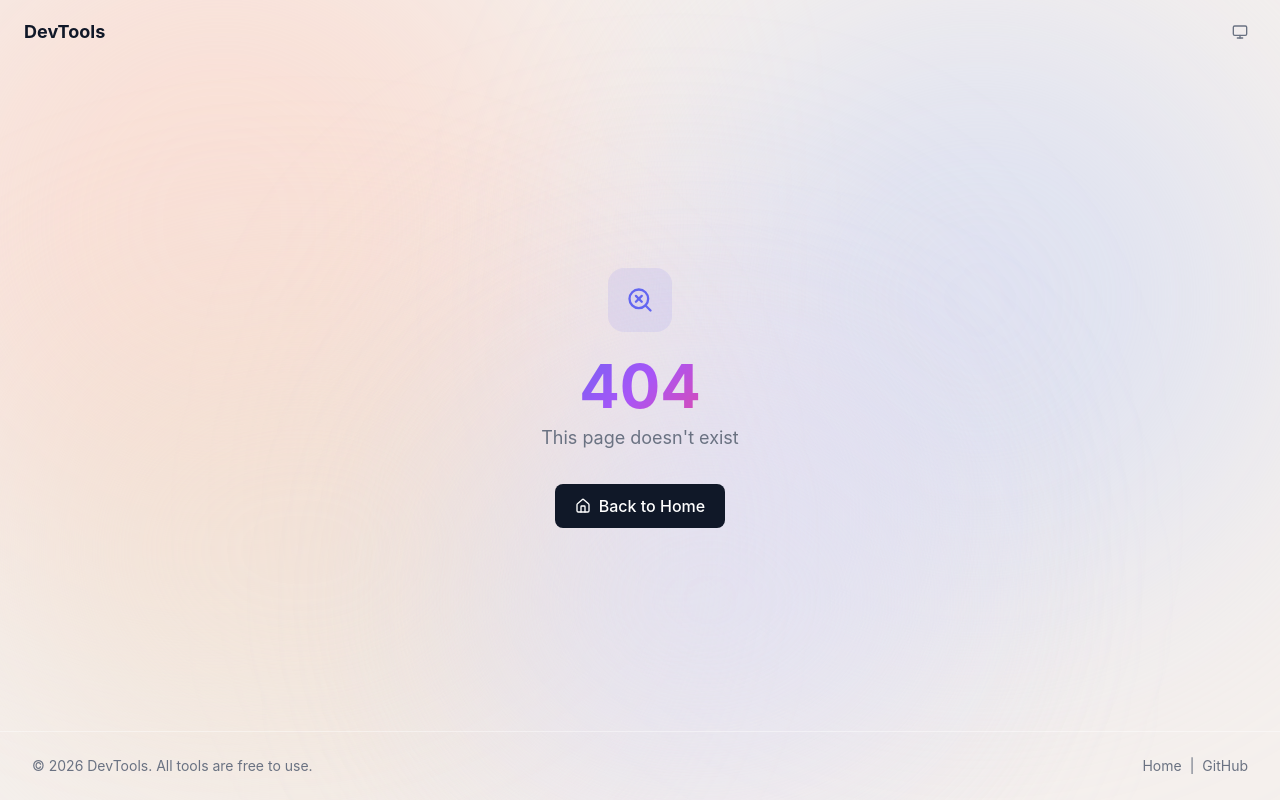
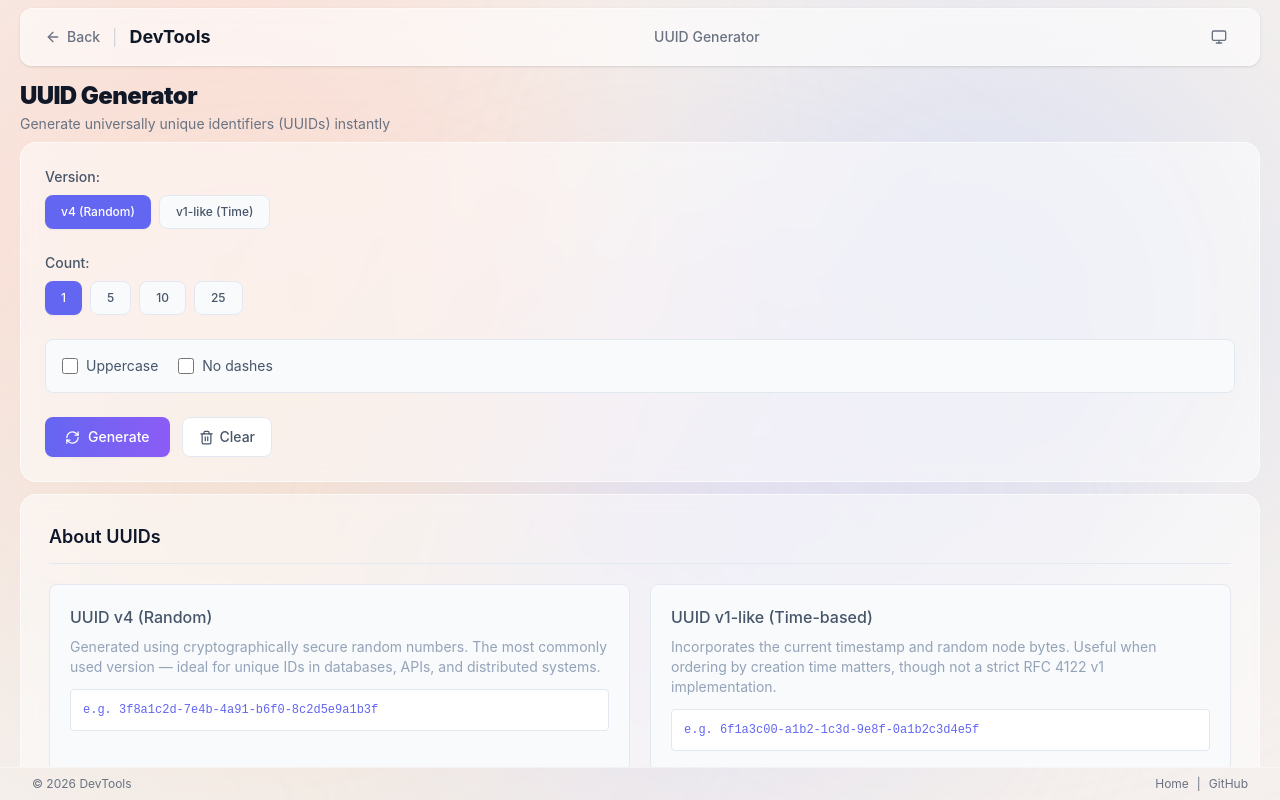
Before and after one commit to mazidul36i/dev-tools, a React (Vite) app: page /tools/uuid-generator in a window 1280 px wide. Before the commit this address had no page. Built offline with nearby package versions, Linux system fonts and the light colour scheme.

Commit message:
Add UUID Generator tool and integrate into routing; update HomePage with new tool details

```diff
--- a/src/App.tsx
+++ b/src/App.tsx
@@ -9,6 +9,7 @@ const EncoderDecoderPage = lazy(() => import('@pages/tools/EncoderDecoderPage'))
 const UrlParserPage = lazy(() => import('@pages/tools/UrlParserPage'));
 const ColorPickerPage = lazy(() => import('@pages/tools/color-picker/ColorPickerPage'));
 const NetworkStatusPage = lazy(() => import('@pages/tools/network-status/NetworkStatusPage'));
+const UuidGeneratorPage = lazy(() => import('@pages/tools/uuid-generator/UuidGeneratorPage'));
 const NotFoundPage = lazy(() => import('@pages/NotFoundPage'));
 
 export default function App() {
@@ -23,6 +24,7 @@ export default function App() {
         <Route path="/tools/url-parser" element={<UrlParserPage/>}/>
         <Route path="/tools/color-picker" element={<ColorPickerPage/>}/>
         <Route path="/tools/network-status" element={<NetworkStatusPage/>}/>
+        <Route path="/tools/uuid-generator" element={<UuidGeneratorPage/>}/>
         <Route path="*" element={<NotFoundPage/>}/>
       </Routes>
     </Suspense>
--- a/src/pages/HomePage.tsx
+++ b/src/pages/HomePage.tsx
@@ -1,7 +1,7 @@
 import { Link } from 'react-router-dom';
 import { Helmet } from 'react-helmet-async';
 import { motion } from 'framer-motion';
-import { Eye, Star, FileJson2, Image, RefreshCw, Link2, Palette, Wifi, type LucideIcon } from 'lucide-react';
+import { Eye, Star, FileJson2, Image, RefreshCw, Link2, Palette, Wifi, Fingerprint, type LucideIcon } from 'lucide-react';
 import heroGearImg from '@assets/img/hero-gear.png';
 import BackgroundBlobs from '@components/ui/BackgroundBlobs';
 import ThemeToggleButton from '@components/ui/ThemeToggleButton';
@@ -23,6 +23,7 @@ const tools: Tool[] = [
   { path: '/tools/url-parser', icon: Link2, color: 'text-violet-500', bg: 'bg-violet-100 dark:bg-violet-900/30', title: 'URL Parser', desc: 'Encode and decode URLs with a modern interface. Handle complex URLs with special characters safely.' },
   { path: '/tools/color-picker', icon: Palette, color: 'text-pink-500', bg: 'bg-pink-100 dark:bg-pink-900/30', title: 'Color Picker', desc: 'Pick colors and convert between formats (HEX, RGB, HSL) with live preview' },
   { path: '/tools/network-status', icon: Wifi, color: 'text-cyan-500', bg: 'bg-cyan-100 dark:bg-cyan-900/30', title: 'Network Status', desc: 'Monitor your network connection status in real-time with visual indicators and connection quality metrics' },
+  { path: '/tools/uuid-generator', icon: Fingerprint, color: 'text-amber-500', bg: 'bg-amber-100 dark:bg-amber-900/30', title: 'UUID Generator', desc: 'Generate universally unique identifiers (v4 random & v1-like time-based) with customizable formatting options' },
 ];
 
 const cardVariants = {
--- /dev/null
+++ b/src/pages/tools/uuid-generator/UuidGeneratorPage.tsx
@@ -0,0 +1,231 @@
+import {useState, useCallback} from 'react';
+import {toast} from 'sonner';
+import {Copy, RefreshCw, Trash2, Download} from 'lucide-react';
+import ToolLayout from '@components/layout/ToolLayout';
+import Card from '@components/ui/Card';
+import InfoCard from '@components/ui/InfoCard';
+import CopyButton from '@components/ui/CopyButton';
+import {PrimaryButton, SecondaryButton} from '@components/ui/Button';
+import SegmentedControl from '@components/ui/SegmentedControl';
+import {downloadFile} from '@lib/download-utils';
+
+const versionOptions = [
+  {id: 'v4', label: 'v4 (Random)'},
+  {id: 'v1-like', label: 'v1-like (Time)'},
+];
+
+const countOptions = [
+  {id: '1', label: '1'},
+  {id: '5', label: '5'},
+  {id: '10', label: '10'},
+  {id: '25', label: '25'},
+];
+
+function generateUUIDv4(): string {
+  return 'xxxxxxxx-xxxx-4xxx-yxxx-xxxxxxxxxxxx'.replace(/[xy]/g, (c) => {
+    const r = (crypto.getRandomValues(new Uint8Array(1))[0] & 0x0f) | 0;
+    const v = c === 'x' ? r : (r & 0x3) | 0x8;
+    return v.toString(16);
+  });
+}
+
+function generateUUIDv1Like(): string {
+  const now = Date.now();
+  const hex = now.toString(16).padStart(12, '0');
+  const timeLow = hex.slice(-8);
+  const timeMid = hex.slice(-12, -8);
+  const timeHi = '1' + hex.slice(0, 3);
+  const clockSeq = ((crypto.getRandomValues(new Uint8Array(1))[0] & 0x3f) | 0x80).toString(16).padStart(2, '0')
+    + (crypto.getRandomValues(new Uint8Array(1))[0] & 0xff).toString(16).padStart(2, '0');
+  const node = Array.from(crypto.getRandomValues(new Uint8Array(6)))
+    .map((b) => b.toString(16).padStart(2, '0'))
+    .join('');
+  return `${timeLow}-${timeMid}-${timeHi}-${clockSeq}-${node}`;
+}
+
+function generateUUID(version: string): string {
+  return version === 'v4' ? generateUUIDv4() : generateUUIDv1Like();
+}
+
+export default function UuidGeneratorPage() {
+  const [version, setVersion] = useState('v4');
+  const [count, setCount] = useState('1');
+  const [uppercase, setUppercase] = useState(false);
+  const [noDashes, setNoDashes] = useState(false);
+  const [uuids, setUuids] = useState<string[]>([]);
+
+  const formatUuid = useCallback(
+    (uuid: string) => {
+      let result = uuid;
+      if (noDashes) result = result.replace(/-/g, '');
+      if (uppercase) result = result.toUpperCase();
+      return result;
+    },
+    [uppercase, noDashes],
+  );
+
+  const handleGenerate = useCallback(() => {
+    const num = parseInt(count, 10);
+    const generated = Array.from({length: num}, () => formatUuid(generateUUID(version)));
+    setUuids(generated);
+    toast.success(`Generated ${num} UUID${num > 1 ? 's' : ''}!`);
+  }, [version, count, formatUuid]);
+
+  const handleClearAll = useCallback(() => {
+    setUuids([]);
+  }, []);
+
+  useCallback(async () => {
+    if (!uuids.length) {
+      toast.error('Nothing to copy');
+      return;
+    }
+    try {
+      await navigator.clipboard.writeText(uuids.join('\n'));
+      toast.success('All UUIDs copied!');
+    } catch {
+      toast.error('Failed to copy');
+    }
+  }, [uuids]);
+
+  const handleDownload = useCallback(() => {
+    if (!uuids.length) {
+      toast.error('No UUIDs to download');
+      return;
+    }
+    downloadFile(uuids.join('\n'), 'uuids.txt');
+  }, [uuids]);
+
+  const output = uuids.join('\n');
+
+  return (
+    <ToolLayout
+      title="UUID Generator"
+      tagline="Generate universally unique identifiers (UUIDs) instantly"
+      metaDescription="Generate random UUIDs (v4) and time-based UUIDs (v1-like). Copy, download, and customize output format."
+    >
+      <Card>
+        <div className="p-6 space-y-6">
+          {/* Version Selector */}
+          <div>
+            <label className="block text-sm font-medium text-text-secondary mb-2">Version:</label>
+            <SegmentedControl options={versionOptions} value={version} onChange={setVersion}/>
+          </div>
+
+          {/* Count Selector */}
+          <div>
+            <label className="block text-sm font-medium text-text-secondary mb-2">Count:</label>
+            <SegmentedControl options={countOptions} value={count} onChange={setCount}/>
+          </div>
+
+          {/* Format Options */}
+          <div className="bg-surface-alt rounded-lg border border-border p-4 flex flex-wrap gap-5">
+            <label className="inline-flex items-center gap-2 cursor-pointer select-none">
+              <input
+                type="checkbox"
+                checked={uppercase}
+                onChange={(e) => setUppercase(e.target.checked)}
+                className="accent-primary w-4 h-4"
+              />
+              <span className="text-sm text-text-secondary">Uppercase</span>
+            </label>
+            <label className="inline-flex items-center gap-2 cursor-pointer select-none">
+              <input
+                type="checkbox"
+                checked={noDashes}
+                onChange={(e) => setNoDashes(e.target.checked)}
+                className="accent-primary w-4 h-4"
+              />
+              <span className="text-sm text-text-secondary">No dashes</span>
+            </label>
+          </div>
+
+          {/* Action Buttons */}
+          <div className="flex flex-wrap gap-3">
+            <PrimaryButton onClick={handleGenerate}>
+              <RefreshCw size={15}/> Generate
+            </PrimaryButton>
+            <SecondaryButton onClick={handleClearAll}>
+              <Trash2 size={15}/> Clear
+            </SecondaryButton>
+          </div>
+
+          {/* Output */}
+          {uuids.length > 0 && (
+            <div>
+              <label className="block text-sm font-medium text-text-secondary mb-2">
+                Generated UUID{uuids.length > 1 ? 's' : ''} ({uuids.length}):
+              </label>
+              <div
+                className="bg-surface rounded-lg border border-border p-4 font-mono text-sm space-y-2 max-h-80 overflow-y-auto">
+                {uuids.map((uuid, i) => (
+                  <div
+                    key={i}
+                    className="flex items-center justify-between gap-3 group hover:bg-surface-hover rounded-lg px-3 py-1.5 -mx-1 transition-colors"
+                  >
+                    <span className="text-text-secondary break-all">{uuid}</span>
+                    <button
+                      onClick={async () => {
+                        try {
+                          await navigator.clipboard.writeText(uuid);
+                          toast.success('Copied!');
+                        } catch {
+                          toast.error('Failed to copy');
+                        }
+                      }}
+                      className="opacity-0 group-hover:opacity-100 transition-opacity text-text-muted hover:text-primary shrink-0"
+                      title="Copy"
+                    >
+                      <Copy size={14}/>
+                    </button>
+                  </div>
+                ))}
+              </div>
+              <div className="flex gap-2 mt-2">
+                <CopyButton text={output} label="Copy All" size="sm"/>
+                <SecondaryButton onClick={handleDownload} className="text-xs! px-3! py-1.5!">
+                  <Download size={12}/> Download
+                </SecondaryButton>
+              </div>
+            </div>
+          )}
+        </div>
+      </Card>
+
+      <InfoCard title="About UUIDs">
+        <div className="grid md:grid-cols-2 gap-5">
+          {[
+            {
+              t: 'UUID v4 (Random)',
+              d: 'Generated using cryptographically secure random numbers. The most commonly used version — ideal for unique IDs in databases, APIs, and distributed systems.',
+              ex: 'e.g. 3f8a1c2d-7e4b-4a91-b6f0-8c2d5e9a1b3f',
+            },
+            {
+              t: 'UUID v1-like (Time-based)',
+              d: 'Incorporates the current timestamp and random node bytes. Useful when ordering by creation time matters, though not a strict RFC 4122 v1 implementation.',
+              ex: 'e.g. 6f1a3c00-a1b2-1c3d-9e8f-0a1b2c3d4e5f',
+            },
+            {
+              t: 'Format Options',
+              d: 'Customize output with uppercase letters or remove dashes for compact representations. Dashes are standard but optional in many systems.',
+              ex: 'e.g. 3F8A1C2D7E4B4A91B6F08C2D5E9A1B3F',
+            },
+            {
+              t: 'Common Use Cases',
+              d: 'Primary keys in databases, distributed system identifiers, session tokens, file naming, correlation IDs in microservices, and more.',
+              ex: '128 bits → 2¹²² unique v4 possibilities',
+            },
+          ].map(({t, d, ex}) => (
+            <div key={t} className="bg-surface-alt rounded-lg p-5 border border-border">
+              <h3 className="font-medium text-text-secondary mb-2">{t}</h3>
+              <p className="text-sm text-text-muted mb-3">{d}</p>
+              <div className="bg-surface rounded p-3 text-xs font-mono border border-border">
+                <span className="text-primary">{ex}</span>
+              </div>
+            </div>
+          ))}
+        </div>
+      </InfoCard>
+    </ToolLayout>
+  );
+}
```
